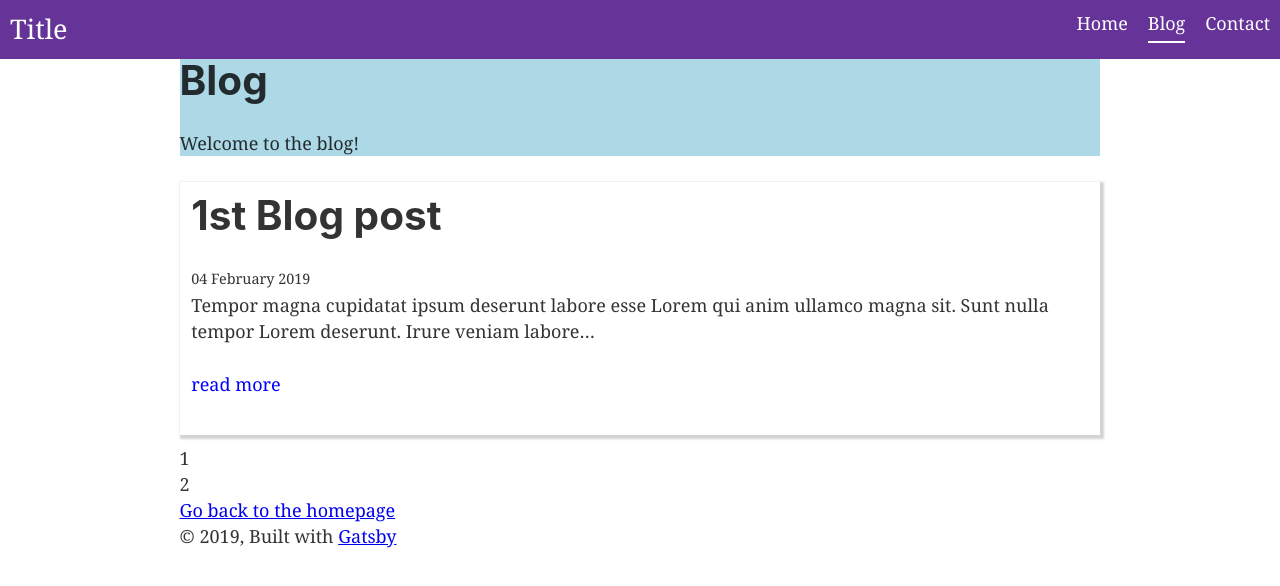
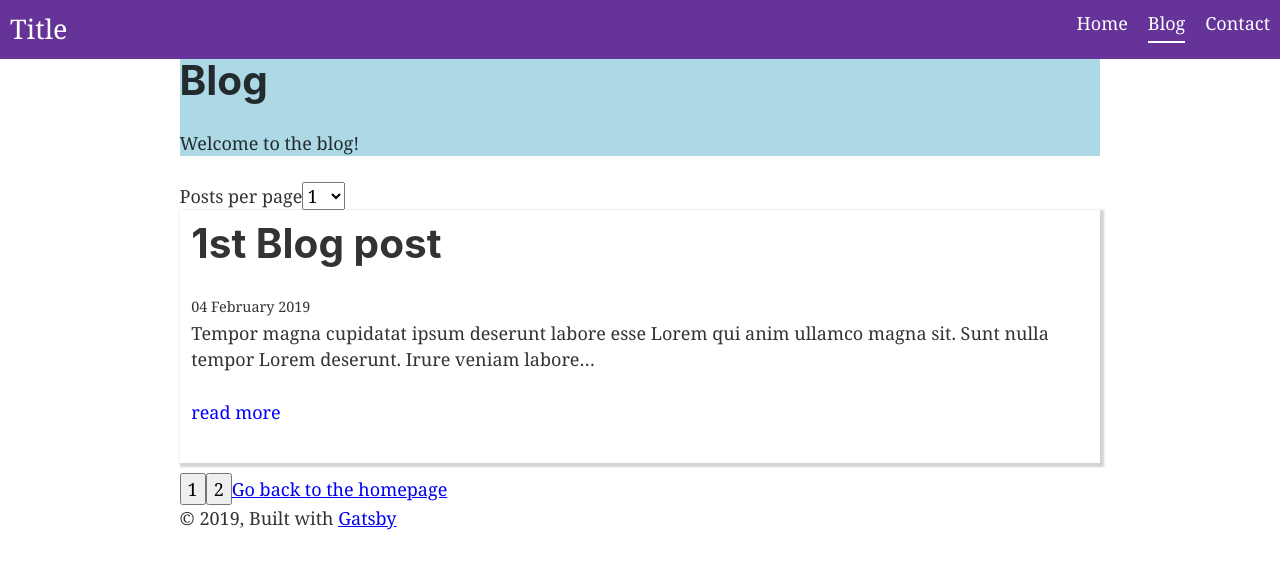
Before and after one commit to Camberbatch01/gatsbySite, a Gatsby site: page /page-2 in a window 1280 px wide. Built offline with nearby package versions, Linux system fonts and the light colour scheme; Gatsby itself is replaced by a stand-in of ours.

Commit message:
added page format to limit blog entries. Added option to change amount viewed per page

```diff
--- a/src/pages/page-2.js
+++ b/src/pages/page-2.js
@@ -13,18 +13,56 @@ class BlogPage extends React.Component {
   constructor(){
     super();
     this.state = {
-      activePost: 0
+      activePost: 0,
+      entriesPerPage: 1
     }
+    this.changePage = this.changePage.bind(this);
+    this.pageTab = this.pageTab.bind(this);
+    this.changePostAmount = this.changePostAmount.bind(this);
+  }
+
+  changePostAmount = (e) => {
+    let amount = e.target.value;
+    this.setState({
+      entriesPerPage: amount
+    });
+  }
+
+  changePage = (e) =>{
+    let pageNumber = e.target.value;
+    let nextEntries = this.state.entriesPerPage * (pageNumber-1);
+    this.setState({
+      activePost: nextEntries
+    })
+  }
+
+  pageTab = (posts, perPage) => {
+    let c = 0;
+    let tab = [];
+    for (let i=0; i< posts.length; i=i+perPage){
+      c++;
+    tab.push(<button className="pageTabs" value={c} onClick={this.changePage}>{c}</button>);
+    }
+    return tab;
   }
 
   render(){
     const data = this.props.data;
     const allPosts = data.allMarkdownRemark.edges;
-    let posts = allPosts.slice(this.state.activePost, this.state.activePost + 1);
+    let posts = allPosts.slice(this.state.activePost, this.state.activePost + this.state.entriesPerPage);
     return (
       <Layout location={this.props.location}>
           <SEO title="Page two" />
           {Banner(pageName, pageDesc)}
+          <label htmlFor="perPage">Posts per page</label>
+          <select className="perPage" onChange={this.changePostAmount}>
+            <option selected="selected" value="1">1</option>
+            <option value="2">2</option>
+            <option value="5">5</option>
+            <option value="10">10</option>
+            <option value="20">20</option>
+            <option value="50">50</option>
+          </select>
           {posts.map(post => {
             return (
               <Link className="blogLink" to="/template/blogPost" state={{postData: post}}>
@@ -37,21 +75,11 @@ class BlogPage extends React.Component {
               </Link>
             );
           })}
-          {pageTab(allPosts, 1)}
+          {this.pageTab(allPosts, this.state.entriesPerPage)}
           <Link to="/">Go back to the homepage</Link>
         </Layout>
     );
   }
-}
-
-const pageTab = (posts, perPage) => {
-  let c = 0;
-  let tab = [];
-  for (let i=0; i< posts.length; i=i+perPage){
-    c++;
-  tab.push(<div className="pageTabs" value={c}>{c}</div>);
-  }
-  return tab;
 }
 
 export default BlogPage
```
